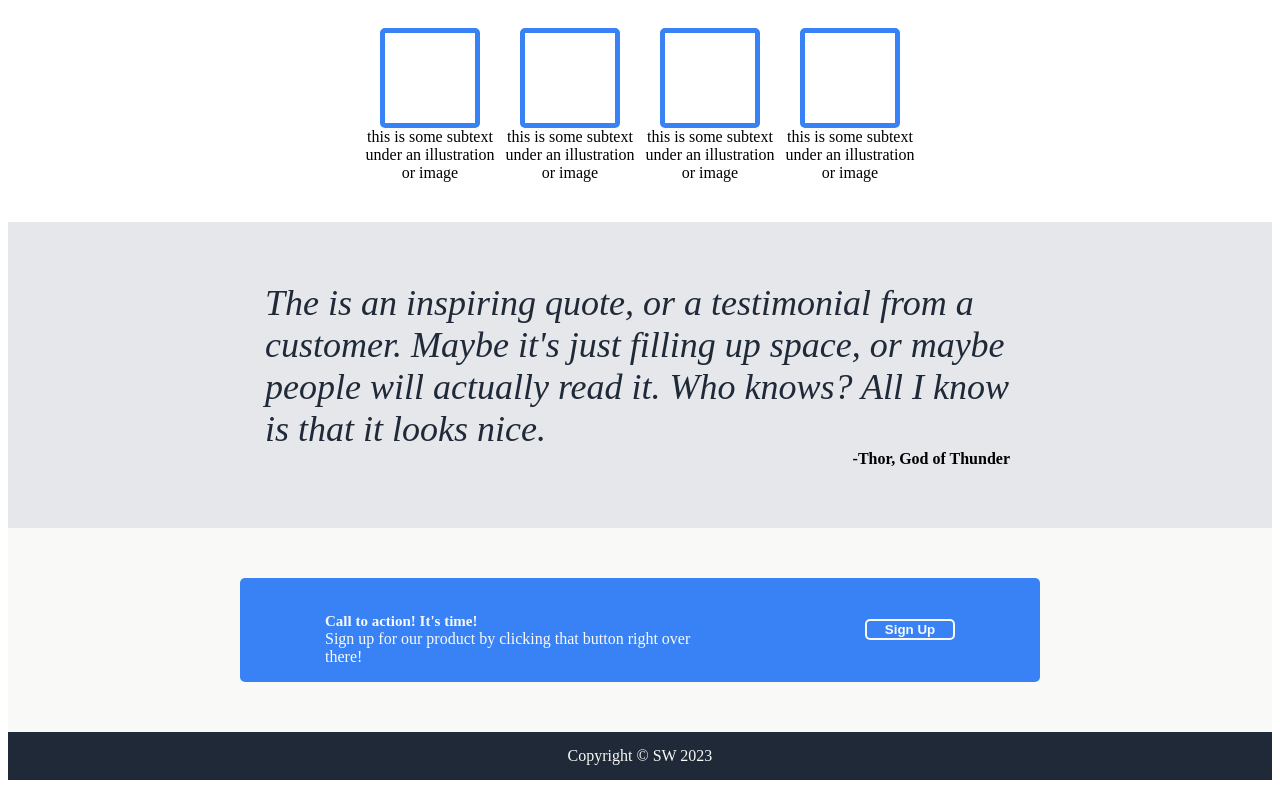
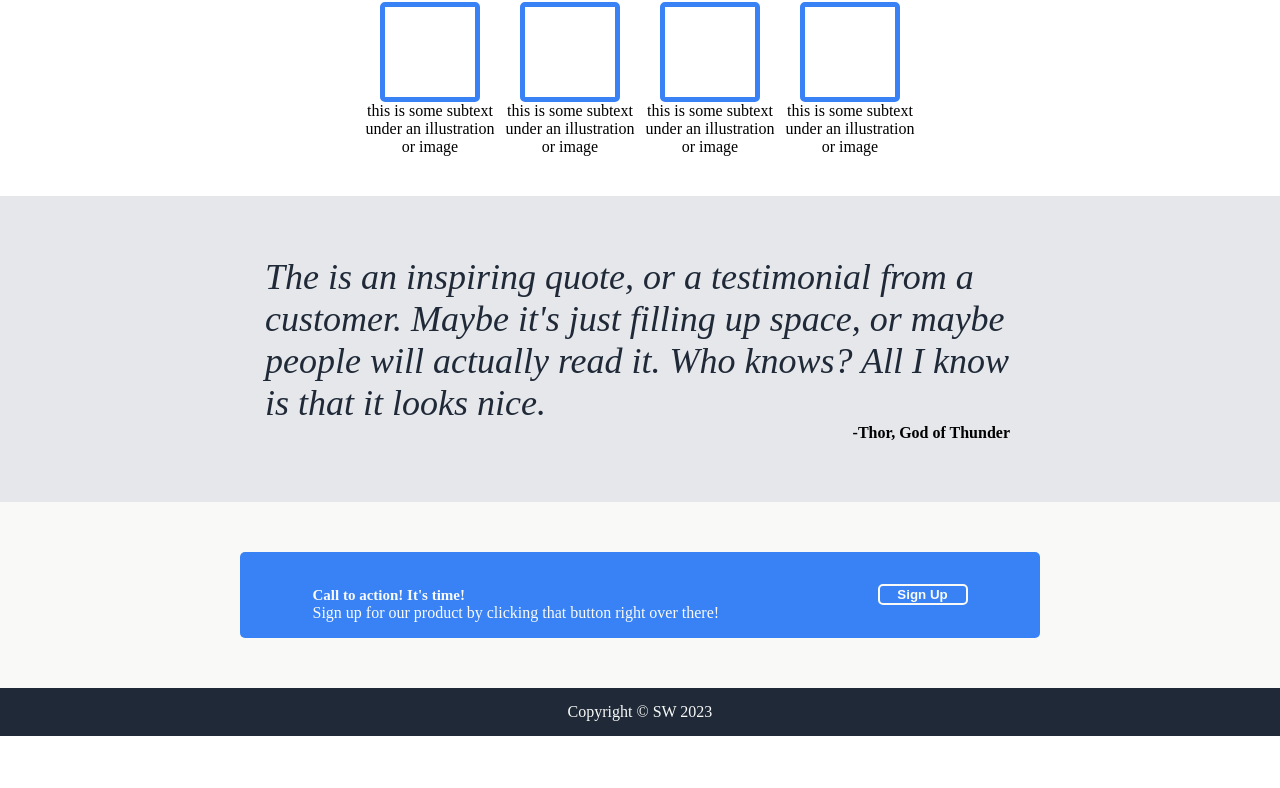
Before and after one commit to CStalks/landing-page, a plain HTML site: page index.html in a window 1280 px wide. Shown: the part 458-1246 px from the top of the page. After the commit the page ends 1194 px from the top, so only its background shows below. Drawn offline with Linux system fonts and the light colour scheme.

Commit message:
Fix body margin

```diff
--- a/css/styles.css
+++ b/css/styles.css
@@ -1,3 +1,11 @@
+body {
+    min-height: 100vh;
+    margin: 0;
+
+    display: flex;
+    flex-direction: column;
+}
+
 .hero {
     background-color: #1F2937;
     color: #F9FAF8;
@@ -9,7 +17,6 @@
     justify-content: space-around;
     margin-bottom: 60px;
     gap: 320px;
-
 }
 
 .heading > .logo {
@@ -36,7 +43,7 @@ h3 {
 }
 
 p {
-    width: 370px;
+    width: 420px;
 }
 
 .img {
@@ -47,14 +54,7 @@ p {
     align-items: center;
     width: 350px;
     color: #F9FAF8;
-
 }
-h3,
-p,
-.img {
-    flex-shrink: 1;
-}
-
 
 .info-title {
     text-align: center;
@@ -63,8 +63,8 @@ p,
     font-weight: 800;
     margin-bottom: 40px;
     margin-top: 20px;
+}
 
-}
 .info-img {
     border: 5px solid #3882F6;
     padding: 25px;
@@ -87,11 +87,6 @@ p,
     text-align: center;
 }
 
-.info-container {
-    text-align: center;
-
-
-}
 
 .quote-section {
     background-color: #E5E7EB;
@@ -99,6 +94,7 @@ p,
     display: flex;
     justify-content: center;
     flex-wrap: wrap;
+    flex: 1;
 }
 
 .quote-message {
@@ -162,4 +158,5 @@ footer {
     background-color: #1F2937;
     color: #F9FAF8;
     padding: 15px;
+    flex-shrink: 1;
 }
```
Also changed, not shown: index.html (+0 -3 lines).
